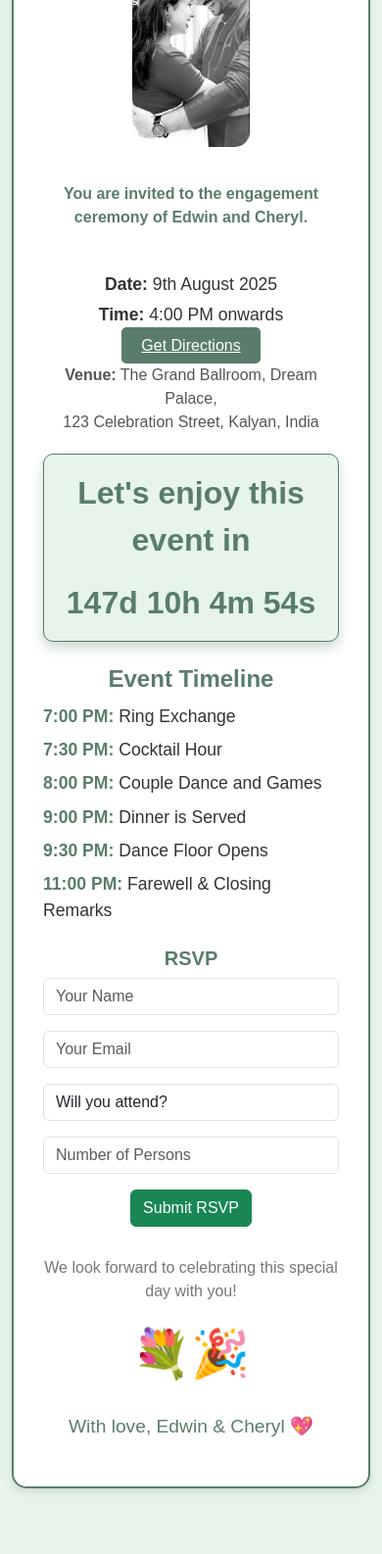
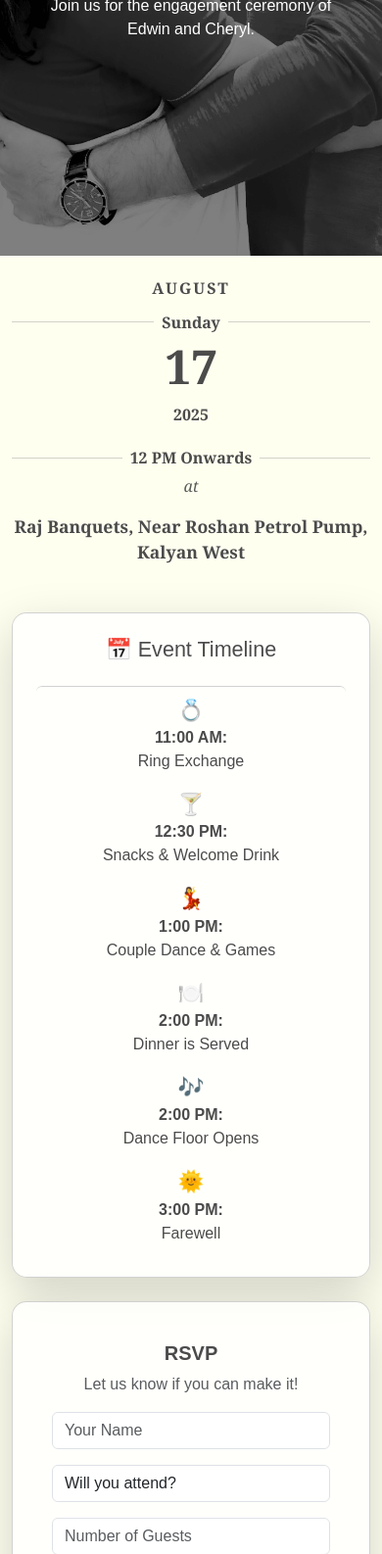
Before and after one commit to cheryl0497/Engagement-Website, a plain HTML site: page index.html in a window 390 px wide. Shown: the part 414-2000 px from the top of the page at 98% size. Before the commit the page ends 1973 px from the top, so only its background shows below. Drawn offline with nearby package versions, Linux system fonts and the light colour scheme.

Commit message:
Page changes

```diff
--- a/index.html
+++ b/index.html
@@ -1,6 +1,5 @@
 <!DOCTYPE html>
 <html lang="en">
-
 <head>
   <meta charset="UTF-8">
   <meta name="viewport" content="width=device-width, initial-scale=1.0">
@@ -8,210 +7,184 @@
   <link href="https://cdn.jsdelivr.net/npm/bootstrap@5.3.0/dist/css/bootstrap.min.css" rel="stylesheet">
   <style>
     body {
-      background-color: #e6f4ea;
+      background-color: #fffff0;
       color: #333;
       font-family: 'Arial', sans-serif;
+      overflow-x: hidden;
     }
 
-    .invitation-card {
-      background-color: #ffffff;
-      border-radius: 15px;
-      box-shadow: 0 4px 8px rgba(0, 0, 0, 0.1);
-      padding: 30px;
-      margin: 40px auto;
-      max-width: 600px;
-      border: 2px solid #5a7d6b;
+    /* Hero Section with Blended Image */
+    .hero {
+      position: relative;
+      width: 100%;
+      height: 80vh;
+      background: url('images/main-photo.png') no-repeat center center/cover;
+      display: flex;
+      align-items: center;
+      justify-content: center;
+      text-align: center;
     }
 
-    .header {
-      font-size: 2.5rem;
-      color: #5a7d6b;
-      margin-bottom: 15px;
+    /* Overlay effect */
+    .hero::before {
+      content: "";
+      position: absolute;
+      top: 0;
+      left: 0;
+      width: 100%;
+      height: 100%;
+      background: rgba(0, 0, 0, 0.5); /* Dark overlay */
     }
 
-    .names {
+    /* Text content inside the hero section */
+    .hero-content {
+      position: relative;
+      color: white;
+      max-width: 80%;
+      animation: fadeInUp 2s ease-in;
+    }
+
+    .hero-content .header {
+      font-size: 2.5rem;
+      font-weight: bold;
+    }
+
+    .hero-content .names {
       font-size: 3rem;
       font-weight: bold;
-      color: #5a7d6b;
     }
 
+    /* Fade-in animations */
+    @keyframes fadeIn {
+      from { opacity: 0; }
+      to { opacity: 1; }
+    }
+
+    @keyframes fadeInUp {
+      from { opacity: 0; transform: translateY(20px); }
+      to { opacity: 1; transform: translateY(0); }
+    }
+
+    /* Styling for event details */
     .details {
       margin-top: 20px;
-      font-size: 1.1rem;
+      font-size: 18px;
     }
 
-    .details p {
-      margin: 5px 0;
+    .btn-directions {
+      background-color: #5a7d6b;
+      color: white;
     }
 
-    .footer {
-      margin-top: 30px;
-      font-size: 1rem;
-      color: #777;
-    }
-
-    .decor {
-      font-size: 3rem;
-      color: #5a7d6b;
-    }
-
-    .countdown {
-  font-size: 2rem;
-  font-weight: bold;
-  color: #5a7d6b; /* Sage green text color */
-  margin-top: 20px;
-  background: #e6f4ea; /* Light sage green background */
-  padding: 15px;
-  border-radius: 10px;
-  box-shadow: 0 6px 12px rgba(90, 125, 107, 0.3); /* Deeper sage green shadow */
-  border: 1px solid #5a7d6b; /* Thinner sage green border */
-}
-
-
-    .btn-directions {
-      margin-top: 10px;
-      background-color: #5a7d6b;
-      color: white;
-      border: none;
-      padding: 10px 20px;
-      border-radius: 5px;
-      font-size: 1rem;
-    }
-
-    .venue-address {
-      margin-top: 10px;
-      font-size: 1rem;
-      color: #555;
-    }
-
-    .wedding-photo {
-      width: 150px; /* Set width to make the photo small */
-      height: auto; /* Maintain aspect ratio */
-      border-radius: 15px;
-      margin: 0 auto 20px auto;
-      display: block;
-    }
-
-.with-love {
-  font-size: 1.2rem;
-  font-style: bold;
-  color: #5a7d6b; /* Sage green */
-  margin-top: 30px;
-}
-
-.event-timeline {
-  text-align: center; /* Center-align the entire section */
-}
-
-.event-timeline h5 {
-  color: #5a7d6b; /* Sage green for the heading */
-  font-size: 1.5rem;
-  margin-bottom: 10px;
-}
-
-.timeline-list {
-  list-style: none;
-  padding: 0;
-  display: inline-block; /* Keeps the list centered */
-  text-align: left; /* Keeps the text inside the list left-aligned */
-}
-
-.timeline-list li {
-  margin-bottom: 8px;
-  font-size: 1.1rem;
-  color: #333;
-}
-
-.timeline-list li strong {
-  color: #5a7d6b; /* Sage green for the time */
-}
-
-.sparkle-text {
-  position: relative;
-  display: inline-block;
-  font-weight: bold;
-  color: #5a7d6b; /* Sage green color */
-  overflow: hidden;
-}
-
-.sparkle-text::after {
-  content: '';
-  position: absolute;
-  top: 0;
-  left: -100%;
-  width: 100%;
-  height: 100%;
-  background: linear-gradient(120deg, rgba(255, 255, 255, 0) 30%, rgba(255, 255, 255, 0.8) 50%, rgba(255, 255, 255, 0) 70%);
-  animation: sparkle 2s infinite;
-}
-
-@keyframes sparkle {
-  from {
-    left: -100%;
-  }
-  to {
-    left: 100%;
-  }
-}
-
-h5 {
-color: #5a7d6b; /* Sage green for the heading */
-
-  font-weight: bold;
-}
-    @media (max-width: 600px) {
-      .wedding-photo {
-        width: 120px; /* Adjust for smaller screens */
-      }
+    .btn-directions:hover {
+      background-color: #f5f5dc;
     }
   </style>
 </head>
+<body>
 
-<body>
-  <div class="container">
-    <div class="invitation-card text-center">
-
-      <div class="decor">💍✨</div>
+  <!-- Hero Section with Blended Image -->
+  <section class="hero">
+    <div class="hero-content">
       <div class="header">You're Invited!</div>
       <div class="names">Edwin & Cheryl</div>
-<!-- Engagement Image -->
-<img src="images/main-photo.png" alt="Couple Image" class="wedding-photo">
-<p class="mt-3 sparkle-text">You are invited to the engagement ceremony of Edwin and Cheryl.</p>
+      <p>Join us for the engagement ceremony of Edwin and Cheryl.</p>
+    </div>
+  </section>
+
+  <div class="container text-center mt-4" style="font-family: 'Georgia', serif; color: #4b4b4b;">
+  <h6 class="text-uppercase fw-bold" style="letter-spacing: 2px;">August</h6>
+
+  <div class="d-flex justify-content-center align-items-center">
+    <hr class="flex-grow-1 me-2" style="border-top: 1px solid #4b4b4b; width: 30%;">
+    <span class="fw-bold">Sunday</span>
+    <hr class="flex-grow-1 ms-2" style="border-top: 1px solid #4b4b4b; width: 30%;">
+  </div>
+
+  <h1 class="display-4 fw-bold" style="font-size: 3rem;">17</h1>
+  <p class="fw-bold">2025</p>
 
 
-      <div class="details">
-        <p><strong>Date:</strong> 9th August 2025</p>
-        <p><strong>Time:</strong> 4:00 PM onwards</p>
-        <a href="https://goo.gl/maps/YourLocationLink" target="_blank" class="btn-directions">Get Directions</a>
-        <p class="venue-address"><strong>Venue:</strong> The Grand Ballroom, Dream Palace,<br>123 Celebration Street, Kalyan, India</p>
+
+  <div class="d-flex justify-content-center align-items-center mt-2">
+    <hr class="flex-grow-1 me-2" style="border-top: 1px solid #4b4b4b; width: 30%;">
+    <span class="fw-bold">12 PM Onwards</span>
+    <hr class="flex-grow-1 ms-2" style="border-top: 1px solid #4b4b4b; width: 30%;">
+  </div>
+ <em class="text-muted">at</em>
+  <p class="mt-3 fw-bold" style="font-size: 1.1rem;">
+    Raj Banquets, Near Roshan Petrol Pump, Kalyan West
+  </p>
 </div>
 
-      <div class="countdown">
-        <p>Let's enjoy this event in</p>
-        <div id="countdown-timer"></div>
+
+ <!-- Event Timeline -->
+<div class="container mt-5 d-flex justify-content-center">
+  <div class="card p-4 shadow-lg text-center"
+       style="background: rgba(255, 255, 255, 0.8);
+              border-radius: 15px;
+              max-width: 600px;
+              width: 100%;">
+
+    <h4 class="text-center mb-4" style="color: #4b4b4b;">📅 Event Timeline</h4>
+
+    <div class="list-group">
+      <div class="list-group-item border-0 timeline-item d-flex flex-column align-items-center"
+           style="background: transparent; color: #4b4b4b;"
+           data-aos="fade-right">
+        <span class="fs-4">💍</span> <strong>11:00 AM:</strong> Ring Exchange
       </div>
 
-<!-- Insert the Event Timeline here -->
-<div class="event-timeline mt-4">
-  <h5>Event Timeline</h5>
-  <ul class="timeline-list text-start">
-    <li><strong>7:00 PM:</strong> Ring Exchange </li>
-    <li><strong>7:30 PM:</strong> Cocktail Hour</li>
-<li><strong>8:00 PM:</strong> Couple Dance and Games</li>
-    <li><strong>9:00 PM:</strong> Dinner is Served</li>
-    <li><strong>9:30 PM:</strong> Dance Floor Opens</li>
-    <li><strong>11:00 PM:</strong> Farewell & Closing Remarks</li>
-  </ul>
+      <div class="list-group-item border-0 timeline-item d-flex flex-column align-items-center"
+           style="background: transparent; color: #4b4b4b;"
+           data-aos="fade-left">
+        <span class="fs-4">🍸</span> <strong>12:30 PM:</strong> Snacks & Welcome Drink
       </div>
 
-      <div class="rsvp-form">
-        <h5>RSVP</h5>
+      <div class="list-group-item border-0 timeline-item d-flex flex-column align-items-center"
+           style="background: transparent; color: #4b4b4b;"
+           data-aos="fade-right">
+        <span class="fs-4">💃</span> <strong>1:00 PM:</strong> Couple Dance & Games
+      </div>
+
+      <div class="list-group-item border-0 timeline-item d-flex flex-column align-items-center"
+           style="background: transparent; color: #4b4b4b;"
+           data-aos="fade-left">
+        <span class="fs-4">🍽️</span> <strong>2:00 PM:</strong> Dinner is Served
+      </div>
+
+      <div class="list-group-item border-0 timeline-item d-flex flex-column align-items-center"
+           style="background: transparent; color: #4b4b4b;"
+           data-aos="fade-right">
+        <span class="fs-4">🎶</span> <strong>2:00 PM:</strong> Dance Floor Opens
+      </div>
+
+      <div class="list-group-item border-0 timeline-item d-flex flex-column align-items-center"
+           style="background: transparent; color: #4b4b4b;"
+           data-aos="fade-left">
+        <span class="fs-4">🌞</span> <strong>3:00 PM:</strong> Farewell
+      </div>
+    </div>
+  </div>
+</div>
+
+<!-- AOS Library for Animations -->
+<link rel="stylesheet" href="https://cdnjs.cloudflare.com/ajax/libs/aos/2.3.4/aos.css">
+<script src="https://cdnjs.cloudflare.com/ajax/libs/aos/2.3.4/aos.js"></script>
+<script>
+  AOS.init({ duration: 1000, once: true });
+</script>
+
+
+  <div class="container mt-4 d-flex justify-content-center">
+  <div class="card p-4 shadow-lg" style="background: rgba(255, 255, 255, 0.8); border-radius: 15px; max-width: 600px; width: 100%;">
+    <div class="card-body text-center">
+      <h5 class="fw-bold" style="color: #4b4b4b;">RSVP</h5>
+      <p class="text-muted">Let us know if you can make it!</p>
+
       <form action="https://formspree.io/f/mldgnoza" method="POST">
         <div class="mb-3">
           <input type="text" name="name" class="form-control" placeholder="Your Name" required>
-          </div>
-          <div class="mb-3">
-            <input type="email" name="email" class="form-control" placeholder="Your Email" required>
         </div>
         <div class="mb-3">
           <select name="attendance" class="form-control" required>
@@ -221,40 +194,18 @@ color: #5a7d6b; /* Sage green for the heading */
           </select>
         </div>
         <div class="mb-3">
-            <input type="number" name="number_of_persons" class="form-control" placeholder="Number of Persons" min="1">
+          <input type="number" name="number_of_persons" class="form-control" placeholder="Number of Guests" min="1">
         </div>
-          <button type="submit" class="btn btn-success">Submit RSVP</button>
+        <button type="submit" class="btn btn-lg"
+          style="background-color: #F5F5DC; color: #333; border-radius: 8px; border: none;">
+          Submit RSVP
+        </button>
       </form>
     </div>
-
-      <p class="footer">We look forward to celebrating this special day with you!</p>
-      <div class="decor">💐🎉</div>
-<p class="with-love mt-4">With love, Edwin & Cheryl 💖</p>
   </div>
 </div>
 
-  <script src="https://cdn.jsdelivr.net/npm/bootstrap@5.3.0/dist/js/bootstrap.bundle.min.js"></script>
-  <script>
-    // Countdown Timer Script
-    const countdownDate = new Date("Aug 9, 2025 17:30:00").getTime();
 
-    const countdownFunction = setInterval(() => {
-      const now = new Date().getTime();
-      const distance = countdownDate - now;
-
-      const days = Math.floor(distance / (1000 * 60 * 60 * 24));
-      const hours = Math.floor((distance % (1000 * 60 * 60 * 24)) / (1000 * 60 * 60));
-      const minutes = Math.floor((distance % (1000 * 60 * 60)) / (1000 * 60));
-      const seconds = Math.floor((distance % (1000 * 60)) / 1000);
-
-      document.getElementById("countdown-timer").innerHTML = `${days}d ${hours}h ${minutes}m ${seconds}s`;
-
-      if (distance < 0) {
-        clearInterval(countdownFunction);
-        document.getElementById("countdown-timer").innerHTML = "It's finally our Engagement Day!";
-      }
-    }, 1000);
-  </script>
-</body>
-
-</html>
+  <p class="text-center mt-4">We look forward to celebrating this special day with you!</p>
+  <p class="text-center">💐🎉</p>
+  <p class="text-center with-love mt-4">With love, Edwin & Cheryl 💖</p>
--- a/style.css
+++ /dev/null
@@ -1,198 +0,0 @@
-/* General Styles */
-body {
-    font-family: 'Arial', sans-serif;
-    margin: 0;
-    padding: 0;
-    background-color: #E6EAE4;
-    color: #333;
-    text-align: center;
-}
-
-/* Container */
-.container {
-    width: 100%;
-    max-width: 900px;
-    margin: 0 auto;
-    padding: 20px;
-}
-
-/* Hero Section */
-.hero {
-    background: #A7B7A3;
-    color: #fff;
-    padding: 60px 20px;
-    border-radius: 15px;
-    box-shadow: 0 4px 8px rgba(0, 0, 0, 0.1);
-}
-
-.hero h1 {
-    font-size: 36px;
-    font-weight: bold;
-    letter-spacing: 2px;
-    margin-bottom: 5px;
-}
-
-.hero h2 {
-    font-size: 24px;
-    font-weight: 300;
-}
-
-.main-photo {
-    width: 100%;
-    height: auto;
-    margin-top: 20px;
-    border-radius: 15px;
-    object-fit: cover;
-    border: 5px solid #fff;
-}
-
-/* Countdown Timer */
-.countdown {
-    background: #D9E2D4;
-    color: #2F4F2F;
-    padding: 30px;
-    border-radius: 10px;
-    margin-top: 30px;
-    box-shadow: 0 4px 8px rgba(0, 0, 0, 0.1);
-}
-
-.countdown h1 {
-    font-size: 28px;
-    color: #3E6C3E;
-    text-transform: uppercase;
-    margin-bottom: 15px;
-}
-
-#countdown {
-    font-size: 32px;
-    font-weight: bold;
-    background: #F3F8F2;
-    padding: 15px;
-    border-radius: 8px;
-    display: inline-block;
-    box-shadow: 0px 4px 6px rgba(0, 0, 0, 0.15);
-}
-
-/* Location Section */
-.location {
-    background: #ffffff;
-    padding: 25px;
-    margin-top: 30px;
-    border-radius: 10px;
-    box-shadow: 0px 4px 10px rgba(0, 0, 0, 0.1);
-}
-
-.location h2 {
-    font-size: 26px;
-    color: #3E6C3E;
-    margin-bottom: 15px;
-}
-
-.location p {
-    font-size: 18px;
-    margin: 5px 0;
-}
-
-.map-button {
-    display: inline-block;
-    margin-top: 15px;
-    padding: 12px 20px;
-    font-size: 16px;
-    color: white;
-    background-color: #3E6C3E;
-    text-decoration: none;
-    border-radius: 8px;
-    box-shadow: 0px 4px 6px rgba(0, 0, 0, 0.2);
-    transition: background-color 0.3s ease;
-}
-
-.map-button:hover {
-    background-color: #2F4F2F;
-}
-
-.location iframe {
-    width: 100%;
-    height: 300px;
-    border: 0;
-    border-radius: 10px;
-    margin-top: 15px;
-}
-
-/* RSVP Form */
-.rsvp {
-    background: #ffffff;
-    padding: 30px;
-    margin-top: 30px;
-    border-radius: 10px;
-    box-shadow: 0px 4px 10px rgba(0, 0, 0, 0.1);
-}
-
-.rsvp h2 {
-    font-size: 26px;
-    color: #3E6C3E;
-    margin-bottom: 20px;
-}
-
-.rsvp form {
-    display: flex;
-    flex-direction: column;
-    align-items: center;
-}
-
-.rsvp input, .rsvp select {
-    width: 80%;
-    padding: 12px;
-    margin-top: 10px;
-    border: 1px solid #ccc;
-    border-radius: 5px;
-    background-color: #f7f7f7;
-}
-
-/* Radio Button Styling */
-.radio-group {
-    display: flex;
-    gap: 20px;
-    margin-top: 10px;
-}
-
-.radio-group label {
-    display: flex;
-    align-items: center;
-    font-size: 16px;
-    gap: 5px;
-}
-
-.radio-group input[type="radio"] {
-    width: 18px;
-    height: 18px;
-    accent-color: #3E6C3E;
-    cursor: pointer;
-}
-
-/* RSVP Button */
-.rsvp button {
-    width: 80%;
-    padding: 14px;
-    margin-top: 15px;
-    border: none;
-    border-radius: 5px;
-    background-color: #3E6C3E;
-    color: white;
-    font-size: 16px;
-    cursor: pointer;
-    transition: background-color 0.3s;
-}
-
-.rsvp button:hover {
-    background-color: #2F4F2F;
-}
-
-/* Responsive Design */
-@media (max-width: 768px) {
-    .hero h1 { font-size: 30px; }
-    .hero h2 { font-size: 20px; }
-    .countdown h1 { font-size: 24px; }
-    #countdown { font-size: 24px; padding: 10px; }
-    .location h2, .rsvp h2 { font-size: 22px; }
-    .rsvp input, .rsvp button { width: 100%; }
-}
```
Lines whose indentation alone changed are shown as unchanged.
